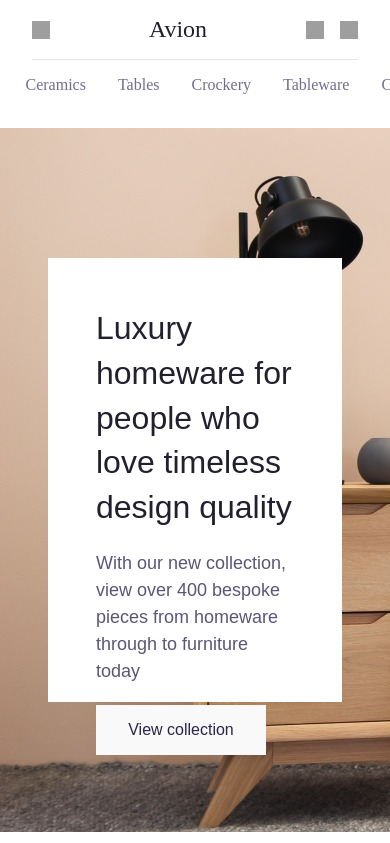
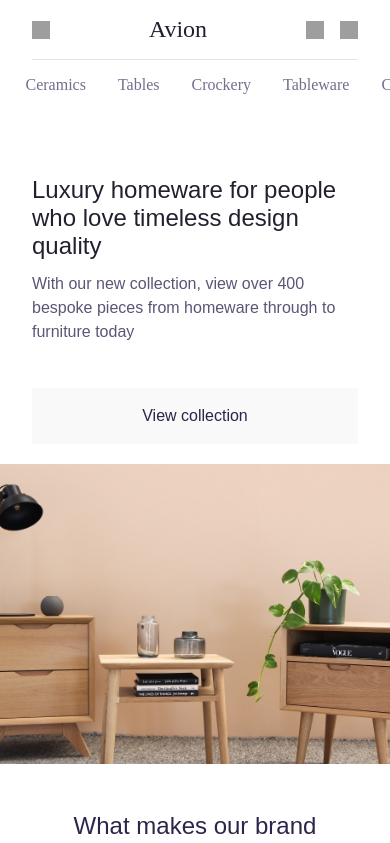
Before and after one commit to mayconndouglass/ecommerce-website-react, a React (Vite) app: page / in a window 390 px wide. Shown: the top 843 px of the page. Built offline with nearby package versions, Linux system fonts and the light colour scheme; grey boxes are pictures that could not be loaded.

Commit message:
feat: hero responsive

```diff
--- a/src/pages/Home/components/Hero/index.tsx
+++ b/src/pages/Home/components/Hero/index.tsx
@@ -14,6 +14,7 @@ export const Hero = () => {
                     View collection
                 </Button>
             </div>
+            <div className='bg-mobile'></div>
         </S.Container>
     )
 }
--- a/src/pages/Home/components/Hero/styles.ts
+++ b/src/pages/Home/components/Hero/styles.ts
@@ -8,26 +8,26 @@ export const Container = styled.section`
     max-width: 1440px;
     height: 704px;
     margin: 0 auto;
-    padding: 0 3rem; /* No figma está 3rem */
-    background-image: url('../../../../../public/assets/images/hero.jpg');
+    padding-inline: 3rem;
+    background-image: url("/assets/images/hero.jpg");
 
     .card-container {
         display: flex;
         flex-direction: column;
         gap: 20px;
 
-        width: 630px;
+        width: min(100%, 630px);
         height: 444px;
         padding: 3rem;
 
-        background-color: ${props => props.theme.white};
+        background-color: ${(props) => props.theme.white};
 
         h2 {
-            font-family: 'Clash Display', sans-serif;
+            font-family: "Clash Display", sans-serif;
             font-size: 2rem;
             font-weight: 400;
             line-height: 2.8rem;
-            color: #22202E;
+            color: #22202e;
         }
 
         p {
@@ -35,11 +35,45 @@ export const Container = styled.section`
             font-size: 1.125rem;
             font-weight: 400;
             line-height: 1.5;
-            color: #5B5676;
+            color: #5b5676;
         }
 
         Button {
             margin-top: auto;
         }
     }
+
+    @media screen and (max-width: 600px) {
+        background-image: none;
+        display: block;
+        padding: 0;
+        height: auto;
+
+        .card-container {
+            gap: 0.75rem;
+            height: 100%;
+            padding-block: 3rem 1.25rem;
+            padding-inline: 2rem;
+
+            h2 {
+                font-size: 1.5rem;
+                line-height: normal;
+            }
+            p {
+                font-size: 1rem;
+                margin-bottom: 2rem;
+            }
+            Button {
+                width: 100%;
+            }
+        }
+        .bg-mobile {
+            width: 100%;
+            height: 300px;
+            background-image: url("/assets/images/hero.jpg");
+            background-size: cover;
+            background-repeat: no-repeat;
+            background-position: center center;
+        }
+    }
 `
```
